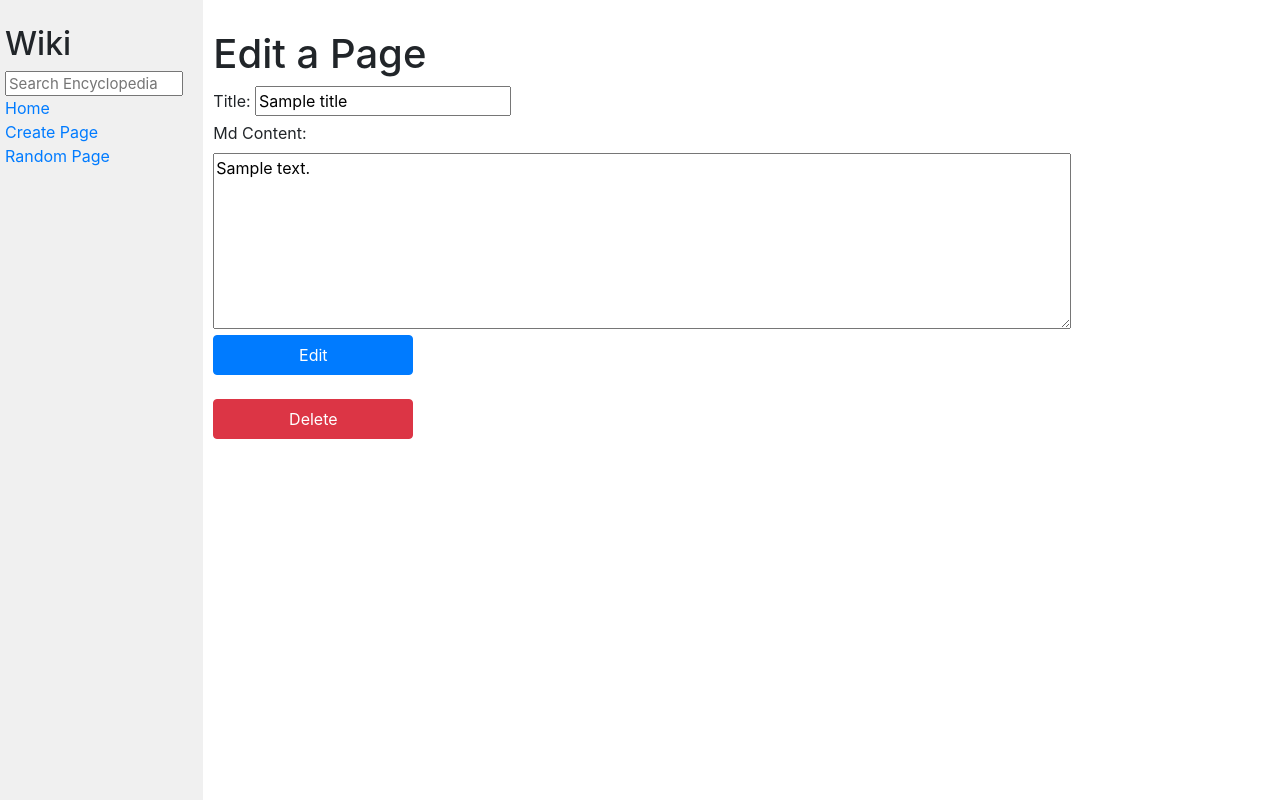
After one commit to PhuyalGaurav/wiki, a Django app: template encyclopedia/templates/encyclopedia/edit.html in a window 1280 px wide. The commit adds this page. Run offline with Django 3.2, Linux system fonts and the light colour scheme; the template is opened without the code that fills it: most values are stand-ins (such as "Sample title", 1, 10 or a date in 2020); some libraries are stand-ins or nearby versions.

Commit message:
Added edit functionality as well as some minor improvements

```diff
--- a/encyclopedia/static/encyclopedia/styles.css
+++ b/encyclopedia/static/encyclopedia/styles.css
@@ -12,6 +12,10 @@ h1 {
     padding-top: 20px;
 }
 
+textarea {
+    height: 90vh;
+    width: 80%;
+}
 
 .main {
     padding: 10px;
--- a/encyclopedia/templates/encyclopedia/create.html
+++ b/encyclopedia/templates/encyclopedia/create.html
@@ -12,7 +12,7 @@
         <br>
         <label>Md Content:</label>
         <br>
-        <textarea name="content" id="" cols="20" rows="10" style="height: 176px;"></textarea>
+        <textarea name="content" id="" cols="90" rows="10" style="height: 176px; width: 600px;"></textarea>
         <br>
         <button type="submit" class="btn btn-primary"style="height: 40px; width: 200px;" >Create</button>
 
--- /dev/null
+++ b/encyclopedia/templates/encyclopedia/edit.html
@@ -0,0 +1,24 @@
+{% extends "encyclopedia/layout.html" %}
+
+{% block title %}
+    Edit
+{% endblock %}
+
+{% block body %}
+    <h1>Edit a Page</h1>
+    <form action="{% url 'rledit2' %}" method="post">
+        <label>Title:</label>
+        <input type="text" placeholder="Title" name="title" value="{{ title }}">
+        <br>
+        <label>Md Content:</label>
+        <br>
+        <textarea name="content" id="" cols="20" rows="10" style="height: 176px;">{{ content }}</textarea>
+        <br>
+        <button type="submit" class="btn btn-primary"style="height: 40px; width: 200px;" >Edit</button>
+    </form>
+    <br>
+    <form action="{% url 'delete' %}" method="post">
+        <input type="text" hidden name="title" value="{{ title }}">
+        <button type="submit" class="btn btn-danger"style="height: 40px; width: 200px;" >Delete</button>
+    </form>
+{% endblock %}
--- a/encyclopedia/templates/encyclopedia/entries.html
+++ b/encyclopedia/templates/encyclopedia/entries.html
@@ -7,7 +7,13 @@
 {% block body %}
 {% if exist %}
     {{ markdown|safe }}
+    <form action="{% url 'edit' %}" method="post">
+        <input hidden name="content" type="text" value="{{ markdown }}">
+        <input type="text" hidden value="{{ name }}" name="title">
+        <button type="submit" class="btn btn-primary"style="height: 40px; width: 600px;" >Edit</button>
+    </form>
 {% else %}
     <center><strong><h1>{{ name }}, does not exist</h1></strong></center>
 {% endif%}
+
 {% endblock %}
--- a/encyclopedia/templates/encyclopedia/layout.html
+++ b/encyclopedia/templates/encyclopedia/layout.html
@@ -13,7 +13,7 @@
             <div class="sidebar col-lg-2 col-md-3">
                 <h2>Wiki</h2>
                 <form action="{% url 'search' %}">
-                    <input class="search" type="text" name="q" placeholder="Search Encyclopedia">
+                    <input class="search" type="text" name="q" placeholder="Search Encyclopedia" >
                 </form>
                 <div>
                     <a href="{% url 'index' %}">Home</a>
--- a/encyclopedia/urls.py
+++ b/encyclopedia/urls.py
@@ -8,5 +8,8 @@ urlpatterns = [
     path("random/",views.random , name="random" ),
     path("search/", views.search, name="search"),
     path("create/", views.create, name="create"),
-    path("error/", views.error, name="error")
+    path("error/", views.error, name="error"),
+    path("edited/", views.edit, name="edit"),
+    path("edit/", views.rledit2, name="rledit2"),
+    path("delete/", views.delete, name="delete")
  ]
```
Also changed, not shown: encyclopedia/templates/encyclopedia/error.html (+7 -1 lines), encyclopedia/views.py (+51 -6 lines), entries/CSS.md (line endings or trailing spaces), entries/Django.md (line endings or trailing spaces), entries/Python.md (line endings or trailing spaces).
